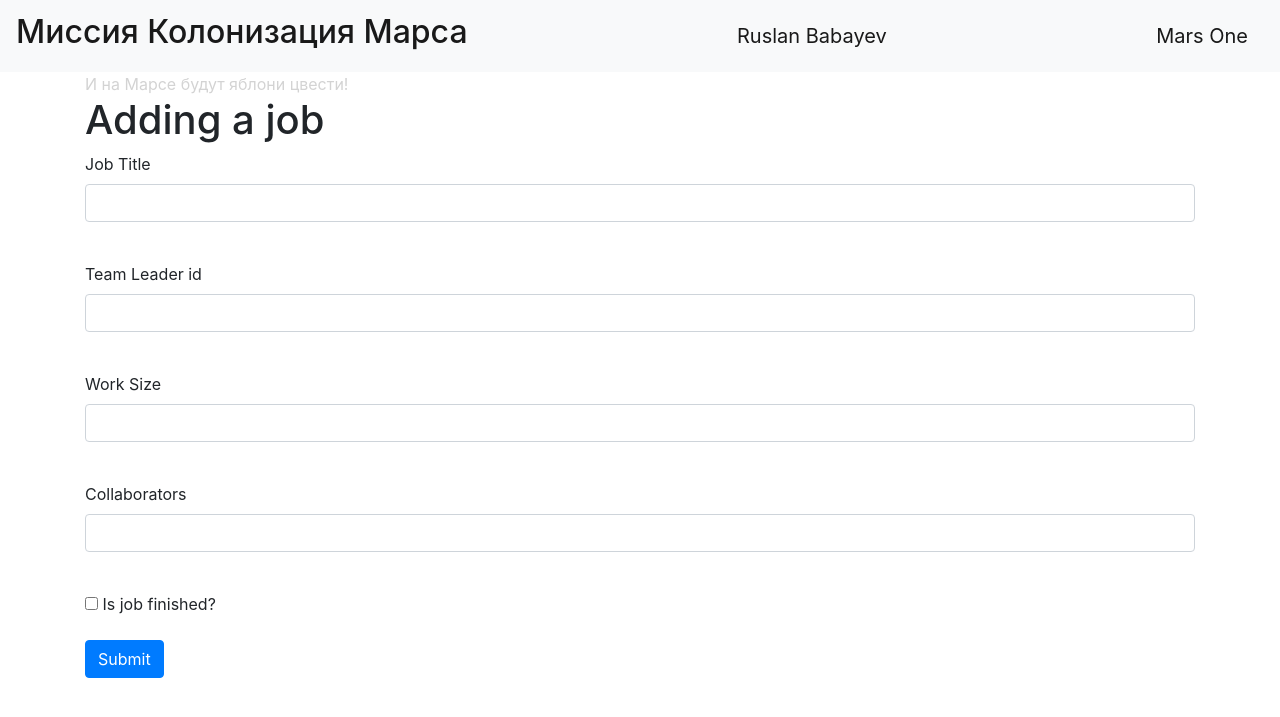
After one commit to Jesusya-26/mars_expedition, a Flask app: page /job in a window 1280 px wide. The commit adds this page. Shown: the top 717 px of the page. Run offline with Flask 2, Linux system fonts and the light colour scheme; a user stored in the database is signed in; some libraries are stand-ins or nearby versions.

Commit message:
authorization, adding a job

```diff
--- a/data/users.py
+++ b/data/users.py
@@ -3,9 +3,10 @@ import sqlalchemy
 from .db_session import SqlAlchemyBase
 from sqlalchemy import orm
 from werkzeug.security import generate_password_hash, check_password_hash
+from flask_login import UserMixin
 
 
-class User(SqlAlchemyBase):
+class User(SqlAlchemyBase, UserMixin):
     __tablename__ = 'users'
 
     id = sqlalchemy.Column(sqlalchemy.Integer,
--- /dev/null
+++ b/forms/job.py
@@ -0,0 +1,13 @@
+from flask_wtf import FlaskForm
+from wtforms import StringField, IntegerField
+from wtforms import BooleanField, SubmitField
+from wtforms.validators import DataRequired
+
+
+class JobForm(FlaskForm):
+    job = StringField("Job Title", validators=[DataRequired()])
+    team_leader = IntegerField("Team Leader id", validators=[DataRequired()])
+    work_size = IntegerField("Work Size", validators=[DataRequired()])
+    collaborators = StringField("Collaborators")
+    is_finished = BooleanField("Is job finished?")
+    submit = SubmitField("Submit")
--- a/main.py
+++ b/main.py
@@ -1,51 +1,18 @@
 import datetime
-from flask import Flask, render_template
+from flask import Flask, render_template, redirect
+from flask_login import LoginManager, login_required, login_user, current_user
 from data import db_session
 from data.users import User
 from data.jobs import Jobs
 from data.departments import Department
-from forms.user import RegisterForm
+from forms.user import RegisterForm, LoginForm
+from forms.job import JobForm
+
 
 app = Flask(__name__)
 app.config['SECRET_KEY'] = 'yandexlyceum_secret_key'
-
-
-def create_team(db_sess):
-    team_lead = User()
-    team_lead.surname = 'Scott'
-    team_lead.name = 'Ridley'
-    team_lead.age = 21
-    team_lead.position = 'captain'
-    team_lead.speciality = 'research engineer'
-    team_lead.address = 'module_1'
-    team_lead.email = 'scott_chief@mars.org'
-    db_sess.add(team_lead)
-    db_sess.commit()
-    for i in range(1, 4):
-        colonist = User()
-        colonist.surname = f'Surname of Colonist {i}'
-        colonist.name = f'Name of Colonist {i}'
-        colonist.age = 20 + i
-        colonist.position = f'Colonist {i}'
-        colonist.speciality = f'Student {i}'
-        colonist.address = f'Mars street {i}'
-        colonist.email = f'colonist{i}@mars.org'
-        db_sess.add(colonist)
-        db_sess.commit()
-        work = Jobs()
-        work.team_leader = 1
-        work.job = 'deployment of residential modules 1 and 2'
-        work.work_size = 15
-        work.collaborators = '2, 3'
-        db_sess.add(work)
-        db_sess.commit()
-    work = Jobs()
-    work.team_leader = 1
-    work.job = 'deployment of residential modules 1 and 2'
-    work.work_size = 15
-    work.collaborators = '2'
-    db_sess.add(work)
-    db_sess.commit()
+login_manager = LoginManager()
+login_manager.init_app(app)
 
 
 def main():
@@ -53,11 +20,24 @@ def main():
     app.run(port=8080, host='127.0.0.1')
 
 
+@login_manager.user_loader
+def load_user(user_id):
+    db_sess = db_session.create_session()
+    return db_sess.query(User).get(user_id)
+
+
+@app.route('/logout')
+@login_required
+def logout():
+    logout_user()
+    return redirect("/")
+
+
 @app.route("/")
-def index():
+def work_log():
     db_sess = db_session.create_session()
-    create_team(db_sess)
-    return render_template("index.html", jobs=db_sess.query(User).first().jobs)
+    jobs = db_sess.query(Jobs).all()
+    return render_template("work_log.html", title="Work log", jobs=jobs)
 
 
 @app.route('/register', methods=['GET', 'POST'])
@@ -65,14 +45,14 @@ def reqister():
     form = RegisterForm()
     if form.validate_on_submit():
         if form.password.data != form.password_again.data:
-            return render_template('register.html', title='Регистрация',
+            return render_template('register.html', title='Registration',
                                    form=form,
-                                   message="Пароли не совпадают")
+                                   message="Passwords don't match")
         db_sess = db_session.create_session()
         if db_sess.query(User).filter(User.email == form.email.data).first():
-            return render_template('register.html', title='Регистрация',
+            return render_template('register.html', title='Registration',
                                    form=form,
-                                   message="Такой пользователь уже есть")
+                                   message="There is already such a user")
         user = User(
             email=form.email.data,
             surname=form.surname.data,
@@ -86,7 +66,42 @@ def reqister():
         db_sess.add(user)
         db_sess.commit()
         return redirect('/login')
-    return render_template('register.html', title='Регистрация', form=form)
+    return render_template('register.html', title="Registration", form=form)
+
+
+@app.route('/login', methods=['GET', 'POST'])
+def login():
+    form = LoginForm()
+    if form.validate_on_submit():
+        db_sess = db_session.create_session()
+        user = db_sess.query(User).filter(User.email == form.email.data).first()
+        if user and user.check_password(form.password.data):
+            login_user(user, remember=form.remember_me.data)
+            return redirect("/")
+        return render_template('login.html',
+                               message="Incorrect login or password",
+                               form=form)
+    return render_template('login.html', title='Authorization', form=form)
+
+
+@app.route('/job',  methods=['GET', 'POST'])
+@login_required
+def add_job():
+    form = JobForm()
+    if form.validate_on_submit():
+        db_sess = db_session.create_session()
+        job = Jobs()
+        job.job = form.job.data
+        job.team_leader = form.team_leader.data
+        job.work_size = form.work_size.data
+        job.collaborators = form.collaborators.data
+        job.is_finished = form.is_finished.data
+        current_user.jobs.append(job)
+        db_sess.merge(current_user)
+        db_sess.commit()
+        return redirect('/')
+    return render_template('jobs.html', title='Adding a Job',
+                           form=form)
 
 
 if __name__ == '__main__':
--- a/templates/base.html
+++ b/templates/base.html
@@ -13,6 +13,14 @@
 <header>
     <nav class="navbar navbar-light bg-light">
         <a class="navbar-brand" href="#"><h2>Миссия Колонизация Марса</h2></a>
+        {% if current_user.is_authenticated %}
+        <a class="navbar-brand" href="/logout">{{ current_user.name }} {{ current_user.surname }}</a>
+        {% else %}
+        <p>
+            <a class="btn btn-primary " href="/register">Register</a>
+            <a class="btn btn-success" href="/login">Log in</a>
+        </p>
+        {% endif %}
         <a class="navbar-brand" href="#">Mars One</a>
     </nav>
 </header>
--- /dev/null
+++ b/templates/jobs.html
@@ -0,0 +1,47 @@
+{% extends "base.html" %}
+
+{% block content %}
+<h1>Adding a job</h1>
+<form action="" method="post">
+    {{ form.hidden_tag() }}
+    <p>
+        {{ form.job.label }}<br>
+        {{ form.job(class="form-control") }}<br>
+        {% for error in form.job.errors %}
+            <p class="alert alert-danger" role="alert">
+                {{ error }}
+            </p>
+        {% endfor %}
+    </p>
+    <p>
+        {{ form.team_leader.label }}<br>
+        {{ form.team_leader(class="form-control") }}<br>
+        {% for error in form.team_leader.errors %}
+            <p class="alert alert-danger" role="alert">
+                {{ error }}
+            </p>
+        {% endfor %}
+    </p>
+    <p>
+        {{ form.work_size.label }}<br>
+        {{ form.work_size(class="form-control") }}<br>
+        {% for error in form.work_size.errors %}
+            <p class="alert alert-danger" role="alert">
+                {{ error }}
+            </p>
+        {% endfor %}
+    </p>
+    <p>
+        {{ form.collaborators.label }}<br>
+        {{ form.collaborators(class="form-control") }}<br>
+        {% for error in form.collaborators.errors %}
+            <p content="alert alert-danger" role="alert">
+                {{ error }}
+            </p>
+        {% endfor %}
+    </p>
+    <p>{{ form.is_finished() }} {{ form.is_finished.label }}</p>
+    <p>{{ form.submit(type="submit", class="btn btn-primary") }}</p>
+    {{message}}
+</form>
+{% endblock %}
--- a/templates/index.html
+++ b/templates/work_log.html
@@ -2,6 +2,9 @@
 
 {% block content %}
 <center><h3>Works log</h3></center>
+{% if current_user.is_authenticated %}
+    <a href="job" class="btn btn-secondary">Add job</a>
+{% endif %}
 {% for item in jobs%}
 <center><table cellpadding="8">
     <tr>
```
Also changed, not shown: forms/user.py (+8 -1 lines), templates/login.html (added, +29 -0 lines), db/mars_explorer.db (added).
